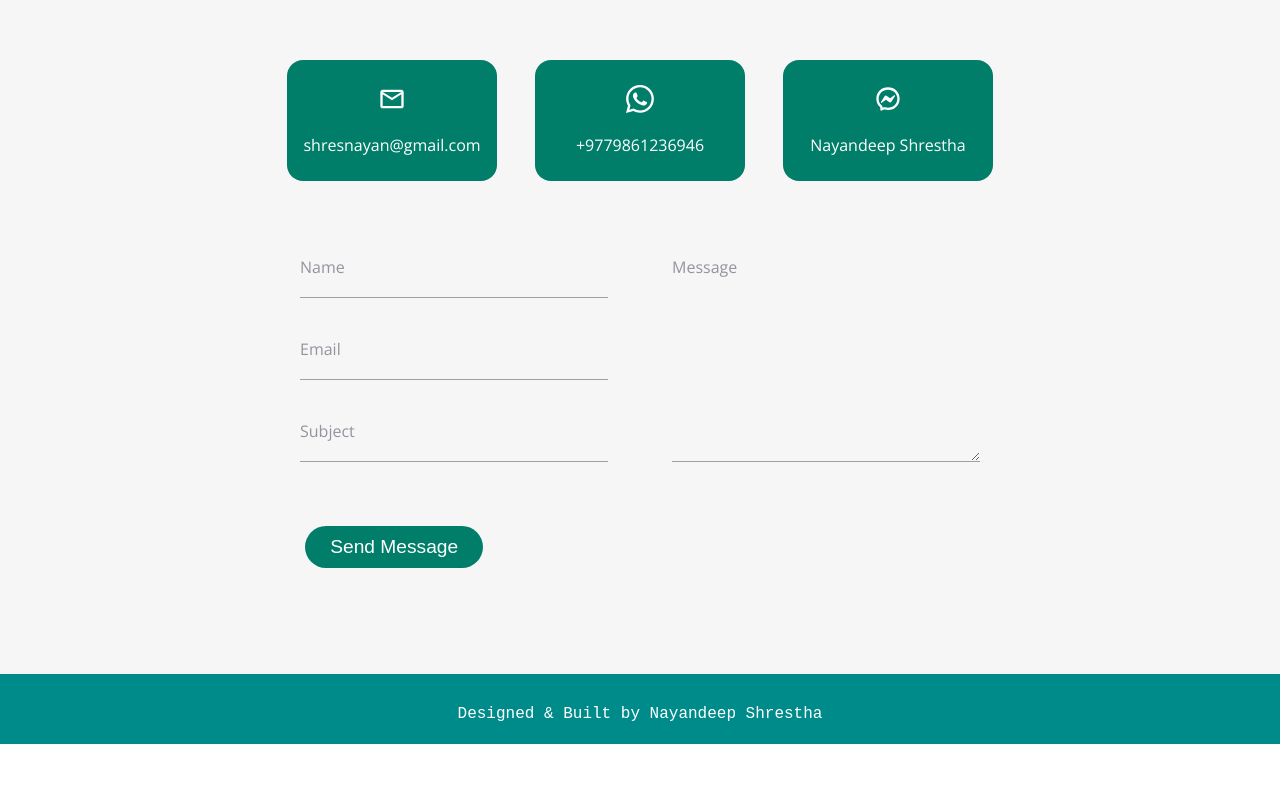
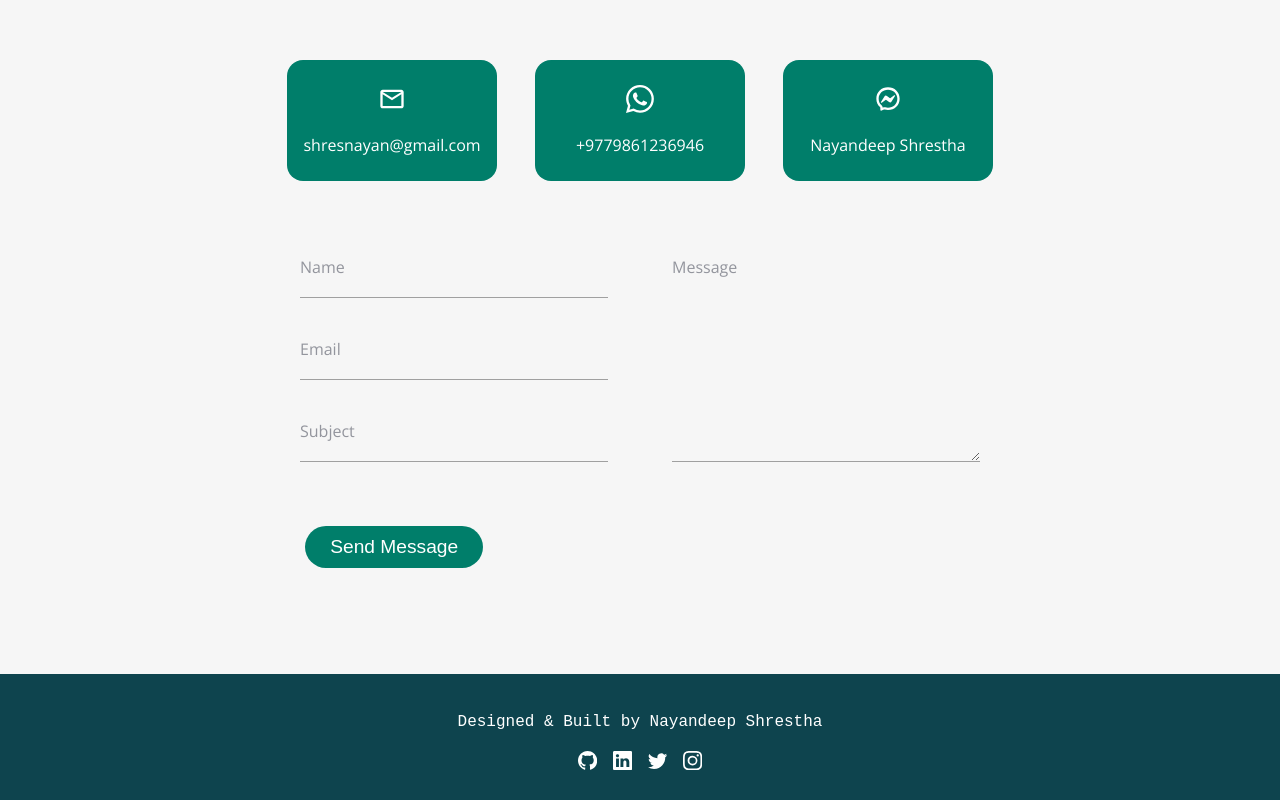
Before and after one commit to nayandeep-shrestha/my_portfolio, a React (Create React App) app: page / in a window 1280 px wide. Shown: the part 2985-3785 px from the top of the page. Before the commit the page ends 3729 px from the top, so only its background shows below. Built offline with nearby package versions, Linux system fonts and the light colour scheme; a web font is replaced by a local one.

Commit message:
redesign-footer

```diff
--- a/src/components/footer/Footer.js
+++ b/src/components/footer/Footer.js
@@ -1,21 +1,20 @@
 import React from 'react'
 import './footer.css'
+import {BsGithub, BsLinkedin, BsTwitter, BsInstagram} from 'react-icons/bs'
 
 const Footer = () => {
   return (
     <footer className='footer'>
-        <div className="footer-social">
-            <ul>
-                <li></li>
-                <li></li>
-                <li></li>
-                <li></li>
-            </ul>
-        </div>
         <div className="footer-content">
             <a href='https://github.com/nayandeep-shrestha' target="_blank" rel="noreferrer">
                 <div>Designed & Built by Nayandeep Shrestha</div>
             </a>
+        </div>
+        <div className="footer-social">
+            <a href="https://github.com/nayandeep-shrestha" target="_blank" rel="noreferrer" className='social-icon'><BsGithub className='footer-socialIcon'/></a>
+            <a href="https://www.linkedin.com/in/nayandeep-shrestha-a9a08a23a/" target="_blank" rel="noreferrer" className='social-icon'><BsLinkedin className='footer-socialIcon'/></a>
+            <a href="https://twitter.com/_nayandeep_" target="_blank" rel="noreferrer" className='social-icon'><BsTwitter className='footer-socialIcon'/></a>
+            <a href="https://www.instagram.com/nayandeep_shrestha/" target="_blank" rel="noreferrer" className='social-icon'><BsInstagram className='footer-socialIcon'/></a>
         </div>
     </footer>
   )
--- a/src/components/footer/footer.css
+++ b/src/components/footer/footer.css
@@ -2,19 +2,13 @@
     display: flex;
     justify-content: center;
     align-items: center;
+    gap: 1.2rem;
     flex-direction: column;
     height: auto;
     min-height: 70px;
-    padding: 15px;
+    padding: 2.5rem 0 1.5rem 0;
     text-align: center;
-    background: darkcyan;
-}
-.footer-social{
-    display:block;
-    width: 100%;
-    max-width: 270px;
-    margin: 0px auto 10px;
-    color: var(--color-secondary)
+    background:#0e444e;
 }
 .footer-content{
     color: #a8b2d1;
@@ -22,3 +16,10 @@
     font-size: 1rem;
     line-height: 1;
 }
+.footer-social{
+    display: flex;
+   gap: 1rem;
+}
+.footer-socialIcon:hover{
+   transform: scale(1.5);
+}
--- a/src/components/home/Socials.js
+++ b/src/components/home/Socials.js
@@ -1,9 +1,5 @@
-import React from 'react'
 import './social.css'
-import {BsGithub} from 'react-icons/bs'
-import {BsLinkedin} from 'react-icons/bs'
-import {BsTwitter} from 'react-icons/bs'
-import {BsInstagram} from 'react-icons/bs'
+import {BsGithub, BsLinkedin, BsTwitter, BsInstagram} from 'react-icons/bs'
 
 const Socials = () => {
   return (
--- a/src/components/navbar/navbar.css
+++ b/src/components/navbar/navbar.css
@@ -17,7 +17,7 @@
     padding: 0px;
     border-bottom: none;
     z-index: 9 !important;
-    background: rgba(28, 100, 114, 0.789);
+    background: rgba(14, 68, 78, 0.85);
     box-shadow: 0 3px 6px 0 rgba(0, 0, 0, 0.05);
     height: 90px;
 }
--- a/src/index.css
+++ b/src/index.css
@@ -38,11 +38,6 @@ body{
   color: var(--color-primary); */
   font-family: 'Open Sans', cursive;
 }
-/* section{
-  height: 100vh;
-} */
-
-
 a{
   color: white ;
   transition: var(transition);
```
